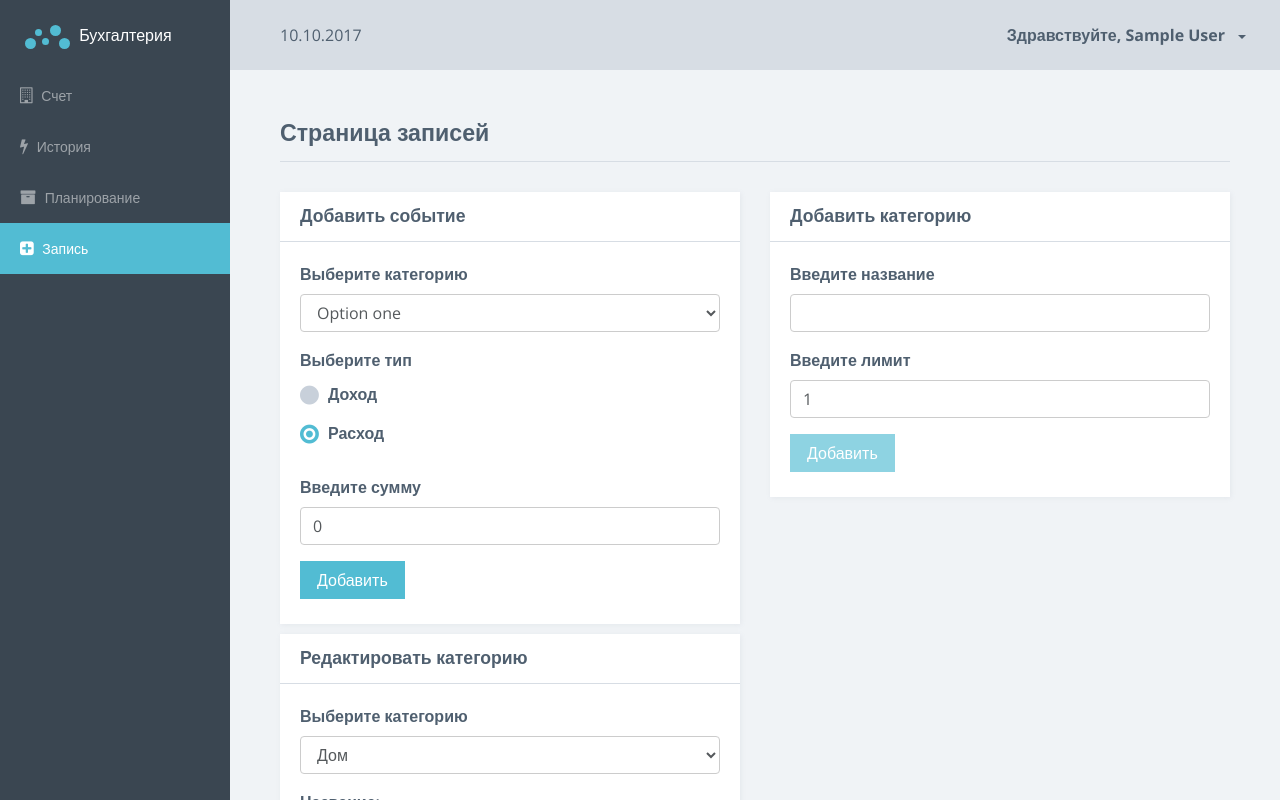
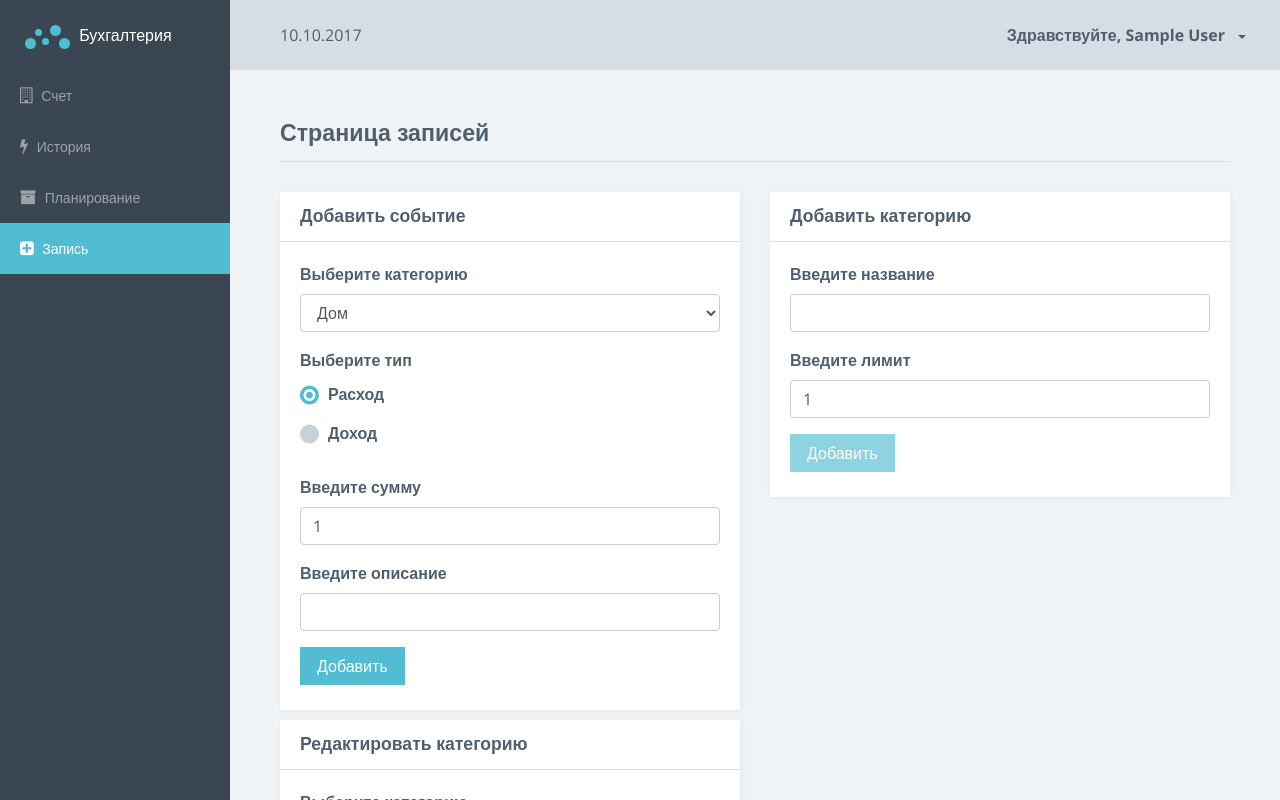
Before and after one commit to ruMoonGuard/home-bookkeeping, an Angular app: page /system/records in a window 1280 px wide. Built offline with nearby package versions, Linux system fonts and the light colour scheme; data requests are answered from the project's data file; sample sign-in values are in the browser's storage.

Commit message:
release add event page

```diff
--- a/db.json
+++ b/db.json
@@ -26,6 +26,11 @@
       "id": 3,
       "name": "Машина",
       "capacity": 7000
+    },
+    {
+      "name": "Тестовая категория",
+      "capacity": 10000,
+      "id": 4
     }
   ],
   "events": [
--- a/src/app/models/event.model.ts
+++ b/src/app/models/event.model.ts
@@ -0,0 +1,10 @@
+export class EventChangeMoney {
+  constructor(
+    public type: string,
+    public description: string,
+    public date: string,
+    public category: number,
+    public amount: number,
+    public id?: number
+  ) {}
+}
--- a/src/app/system/bill-page/bill-page.component.ts
+++ b/src/app/system/bill-page/bill-page.component.ts
@@ -33,10 +33,8 @@ export class BillPageComponent implements OnInit, OnDestroy {
   }
 
   ngOnDestroy() {
-    this.sub1.unsubscribe();
-    if (this.sub2) {
-      this.sub2.unsubscribe();
-    }
+    if (this.sub1) { this.sub1.unsubscribe(); }
+    if (this.sub2) { this.sub2.unsubscribe(); }
   }
 
   public onRefresh() {
--- a/src/app/system/records-page/add-event/add-event.component.html
+++ b/src/app/system/records-page/add-event/add-event.component.html
@@ -5,34 +5,80 @@
     </div>
   </div>
   <div class="card-block">
-    <form>
+    <form #f="ngForm" (submit)="onSubmit(f)">
       <div class="form-group">
         <label class="control-label" for="category">Выберите категорию</label>
-        <select class="form-control" id="category">
-          <option>Option one</option>
-          <option>Option two</option>
-          <option>Option three</option>
-          <option>Option four</option>
+        <select
+          class="form-control"
+          id="category"
+          name="category"
+          #category="ngModel"
+          [ngModel]="1"
+        >
+          <option
+            *ngFor="let c of categories"
+            [value]="c.id"
+          >
+            {{ c.name }}
+          </option>
         </select>
       </div>
       <div class="form-group">
         <label class="control-label">Выберите тип</label>
-        <div>
+        <div *ngFor="let type of typesEvents">
           <label>
-            <input class="radio" name="radios" type="radio">
-            <span>Доход</span>
-          </label>
-        </div>
-        <div>
-          <label>
-            <input class="radio" name="radios" type="radio" checked>
-            <span>Расход</span>
+            <input
+              class="radio"
+              name="type"
+              type="radio"
+              required
+              [value]="type.type"
+              [ngModel]="'outcome'"
+            >
+            <span>{{ type.label }}</span>
           </label>
         </div>
       </div>
-      <div class="form-group">
+      <div
+        class="form-group"
+        [ngClass]="{'has-error': amount.invalid && amount.touched}"
+      >
         <label class="control-label" for="amount">Введите сумму</label>
-        <input type="number" value="0" id="amount" class="form-control">
+        <input
+          type="number"
+          value="0"
+          id="amount"
+          class="form-control"
+          #amount="ngModel"
+          name="amount"
+          ngModel="1"
+          min="1"
+          required
+        >
+        <span
+          *ngIf="amount.invalid && amount.touched"
+          class="form-help-text"
+        >Введите корректную сумму!</span>
+      </div>
+      <div
+        class="form-group"
+        [ngClass]="{'has-error': description.invalid && description.touched}"
+      >
+        <label class="control-label" for="description">Введите описание</label>
+        <input
+          type="text"
+          value="0"
+          id="description"
+          class="form-control"
+          #description="ngModel"
+          name="description"
+          ngModel
+          required
+        >
+        <span
+          *ngIf="description.invalid && description.touched"
+          class="form-help-text"
+        >Описание не должно быть пустым!</span>
       </div>
       <button type="submit" class="btn btn-primary">Добавить</button>
     </form>
--- a/src/app/system/records-page/add-event/add-event.component.ts
+++ b/src/app/system/records-page/add-event/add-event.component.ts
@@ -1,15 +1,71 @@
-import { Component, OnInit } from '@angular/core';
+import { Component, Input, OnDestroy, OnInit } from '@angular/core';
+import { NgForm } from '@angular/forms';
+import * as moment from 'moment';
+
+import { Category } from '../../../models/category.model';
+import { EventChangeMoney } from '../../../models/event.model';
+import { EventsService } from '../../shared/services/events.service';
+import { BillService } from '../../shared/services/bill.service';
+import { Subscription } from 'rxjs/Subscription';
+import { Bill } from '../../../models/bill.model';
 
 @Component({
   selector: 'csw-add-event',
   templateUrl: './add-event.component.html',
   styleUrls: ['./add-event.component.scss']
 })
-export class AddEventComponent implements OnInit {
+export class AddEventComponent implements OnInit, OnDestroy {
 
-  constructor() { }
+  @Input() categories: Category[] = [];
+
+  sub1: Subscription;
+
+  typesEvents = [
+    { type: 'outcome', label: 'Расход' },
+    { type: 'income', label: 'Доход' }
+  ];
+
+  constructor(
+    private eventService: EventsService,
+    private billService: BillService
+  ) { }
 
   ngOnInit() {
   }
 
+  ngOnDestroy() {
+    if (this.sub1) { this.sub1.unsubscribe(); }
+  }
+
+  onSubmit(form: NgForm) {
+    const { type, amount, category, description } = form.value;
+    const date = moment().format('DD.MM.YY HH:mm:ss');
+
+    const event = new EventChangeMoney(type, description, date, category, amount);
+
+    this.sub1 = this.billService.getBill()
+      .subscribe((bill: Bill) => {
+        let value = 0;
+        if (type !== 'outcome') {
+          value += bill.value + amount;
+        } else {
+          value = bill.value - amount;
+          if (value < 0) {
+            return;
+          }
+        }
+        this.billService.updateBill({value, currency: bill.currency})
+          .mergeMap(() => this.eventService.addEventChangeMoney(event))
+          .subscribe(() => {
+            form.setValue({
+              amount: 0,
+              description: '',
+              category: 1,
+              type: 'outcome'
+            });
+          });
+      });
+
+    console.log(event);
+  }
 }
--- a/src/app/system/records-page/records-page.component.html
+++ b/src/app/system/records-page/records-page.component.html
@@ -9,7 +9,7 @@
 <section class="section" *ngIf="isLoaded">
   <div class="row">
     <div class="col-md-6">
-      <csw-add-event></csw-add-event>
+      <csw-add-event [categories]="categories"></csw-add-event>
     </div>
     <div class="col-md-6">
       <csw-add-category (onCategoryAdded)="newCategory($event)"></csw-add-category>
--- a/src/app/system/shared/services/bill.service.ts
+++ b/src/app/system/shared/services/bill.service.ts
@@ -20,4 +20,8 @@ export class BillService extends BaseAPI {
     //   .map((response: Response) => response.json());
     return this.get(`latest?base=${currency}`, 'http://api.fixer.io/');
   }
+
+  updateBill(bill: Bill): Observable<Bill> {
+    return this.put(`bill`, bill);
+  }
 }
--- /dev/null
+++ b/src/app/system/shared/services/events.service.ts
@@ -0,0 +1,17 @@
+import { Injectable } from '@angular/core';
+import { Http } from '@angular/http';
+import { Observable } from 'rxjs/Observable';
+
+import { BaseAPI } from '../../../shared/helpers/BaseAPI';
+import { EventChangeMoney } from '../../../models/event.model';
+
+@Injectable()
+export class EventsService extends BaseAPI {
+  constructor(public http: Http) {
+    super(http);
+  }
+
+  addEventChangeMoney(event: EventChangeMoney): Observable<EventChangeMoney> {
+    return this.post('events', event);
+  }
+}
--- a/src/app/system/system.module.ts
+++ b/src/app/system/system.module.ts
@@ -19,6 +19,7 @@ import { AddEventComponent } from './records-page/add-event/add-event.component'
 import { AddCategoryComponent } from './records-page/add-category/add-category.component';
 import { EditCategoryComponent } from './records-page/edit-category/edit-category.component';
 import { CategoriesService } from './shared/services/categories.service';
+import { EventsService } from './shared/services/events.service';
 
 @NgModule({
   declarations: [
@@ -42,6 +43,6 @@ import { CategoriesService } from './shared/services/categories.service';
     SharedModule,
     SystemRoutingModule
   ],
-  providers: [BillService, CategoriesService]
+  providers: [BillService, CategoriesService, EventsService]
 })
 export class SystemModule {}
```
